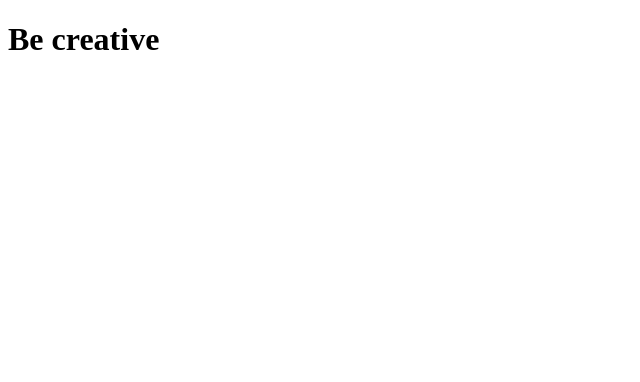
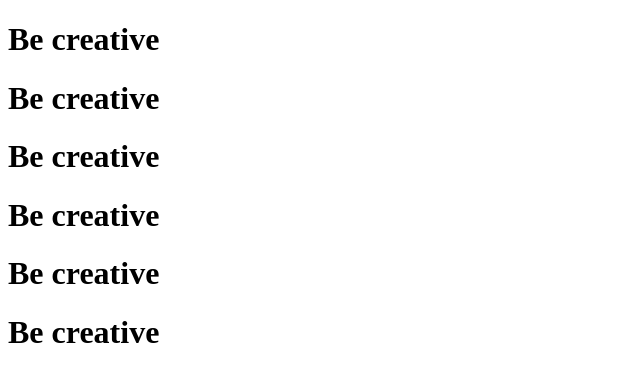
Before and after one commit to LivertovskayaYelyzaveta/start-art, a plain HTML site: page index.html in a window 1280 px wide. Shown: the whole page, without its empty margins (0-640 px from the left). Drawn offline with Linux system fonts and the light colour scheme.

Commit message:
Update index.html

```diff
--- a/index.html
+++ b/index.html
@@ -7,5 +7,10 @@
 </head>
 <body>
   <h1>Be creative</h1>
+  <h1>Be creative</h1>
+  <h1>Be creative</h1>
+  <h1>Be creative</h1>
+  <h1>Be creative</h1>
+  <h1>Be creative</h1>
 </body>
 </html>
```
